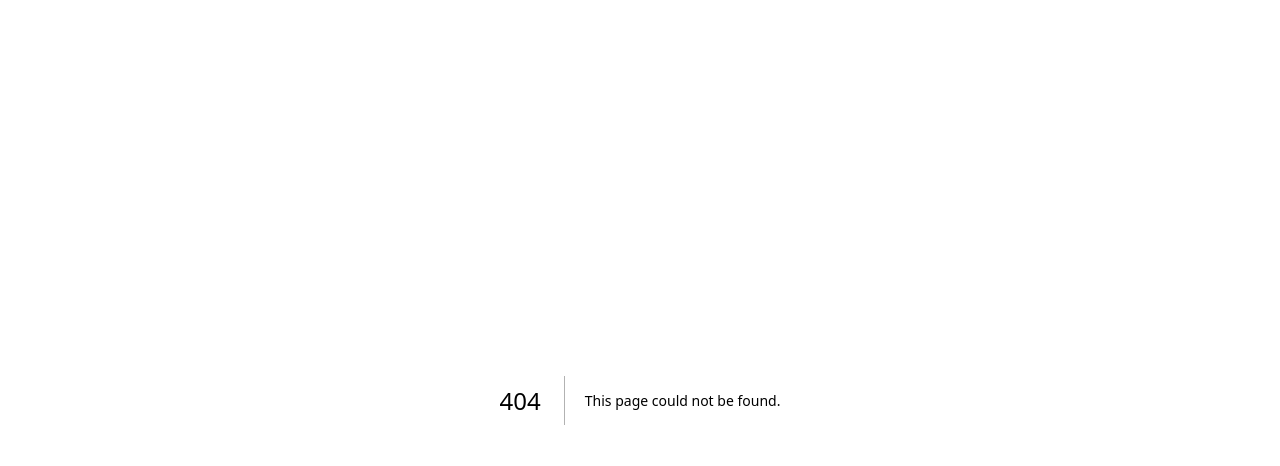
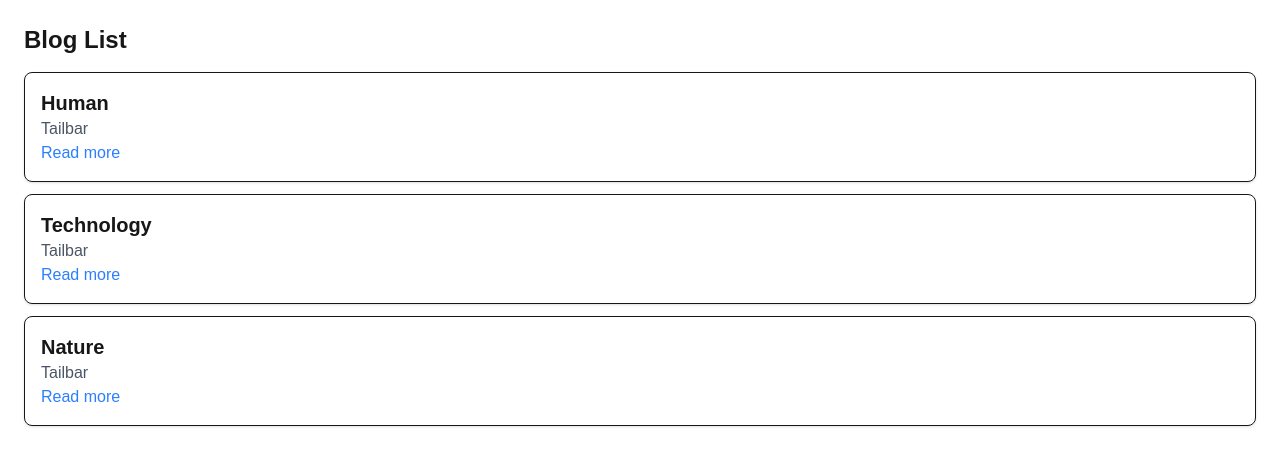
Before and after one commit to xvclenwn/lab1, a Next.js app: page /blog in a window 1280 px wide. Before the commit this address had no page. Shown: the top 466 px of the page. Built offline with nearby package versions, Linux system fonts and the light colour scheme.

Commit message:
added blogs

```diff
--- /dev/null
+++ b/app/blog/[id]/comments/page.tsx
@@ -0,0 +1,21 @@
+import { notFound } from "next/navigation";
+import { comments } from "../../../data/blogs";
+
+export default function CommentDetail({ params }: { params: { id: string } }) {
+  const commentId = Number(params.id);
+  const comment = comments.find((b) => b.id === commentId);
+
+  if (!comment) {
+    notFound();
+  }
+
+  return (
+    <div className="p-6">
+      <h5 className="text-3xl font-bold mb-2">{comment.commentname}</h5>
+      <p className="text-gray-700">{comment.description}</p>
+      <p className="mt-4 text-sm text-gray-500">
+        Comment ID: {comment.id} - dynamically routed page
+      </p>
+    </div>
+  );
+}
--- /dev/null
+++ b/app/blog/[id]/page.tsx
@@ -0,0 +1,28 @@
+import { notFound } from "next/navigation";
+import Link from "next/link";
+import { blogs } from "../../data/blogs";
+
+export default function BlogDetail({ params }: { params: { id: string } }) {
+  const blogId = Number(params.id);
+  const blog = blogs.find((b) => b.id === blogId);
+
+  if (!blog) {
+    notFound();
+  }
+
+  return (
+    <div className="p-6">
+      <h1 className="text-3xl font-bold mb-2">{blog.blogname}</h1>
+      <p className="text-gray-700">{blog.description}</p>
+      <p className="mt-4 text-sm text-gray-500">
+        Blog ID: {blog.id} - dynamically routed page
+      </p>
+      <Link
+        href={`/blog/${blog.id}/comments`}
+        className="mt-2 text-sm bg-blue-600 px-4 py-2 rounded text-white hover:bg-blue-700"
+      >
+        Коммэнт харах
+      </Link>
+    </div>
+  );
+}
--- /dev/null
+++ b/app/blog/page.tsx
@@ -0,0 +1,24 @@
+import Link from "next/link";
+import { blogs } from "../data/blogs";
+
+export default function BlogPage() {
+  return (
+    <div className="p-6">
+      <h1 className="text-2xl font-bold mb-4">Blog List</h1>
+      <ul className="space-y-3">
+        {blogs.map((blog) => (
+          <li key={blog.id} className="border p-4 rounded-lg shadow">
+            <h2 className="text-xl font-semibold">{blog.blogname}</h2>
+            <p className="text-gray-600">{blog.description}</p>
+            <Link
+              href={`/blog/${blog.id}`}
+              className="text-blue-500 hover:underline"
+            >
+              Read more
+            </Link>
+          </li>
+        ))}
+      </ul>
+    </div>
+  );
+}
--- /dev/null
+++ b/app/data/blogs.ts
@@ -0,0 +1,11 @@
+export const blogs = [
+    { id: 1, blogname: "Human", description:"Tailbar"},
+    { id: 2, blogname: "Technology", description:"Tailbar"},
+    { id: 3, blogname: "Nature", description:"Tailbar"},
+];
+
+export const comments = [
+    { id: 1, commentname: "Дорж", description: "gaihaltai"},
+    { id: 2, commentname: "Бат", description:"gaihmaar"},
+    { id: 3, commentname: "Дорж", description:"waaw"},
+];
```
